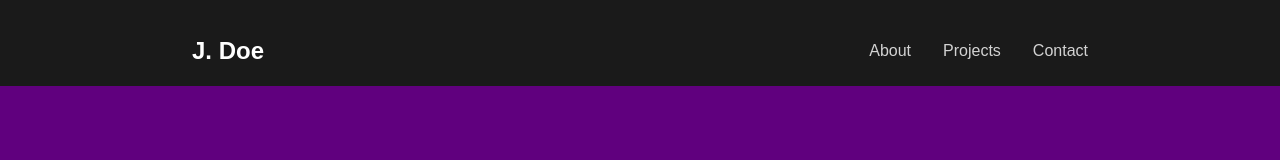
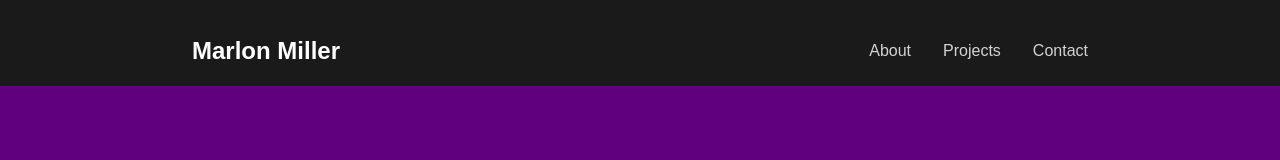
Before and after one commit to MarlonBMiller/MarlonBMiller.github.io, a plain HTML site: page index.html in a window 1280 px wide. Shown: the top 160 px of the page. Drawn offline with Linux system fonts and the light colour scheme.

Commit message:
Changed Name again

```diff
--- a/index.html
+++ b/index.html
@@ -176,7 +176,7 @@
     <header style="position: relative; background: #1a1a1a;">
         <div class="container">
             <nav>
-                <div class="logo">J. Doe</div>
+                <div class="logo">Marlon Miller</div>
                 <ul class="nav-links">
                     <li><a href="#about-section">About</a></li>
                     <li><a href="#projects-section">Projects</a></li>
```
